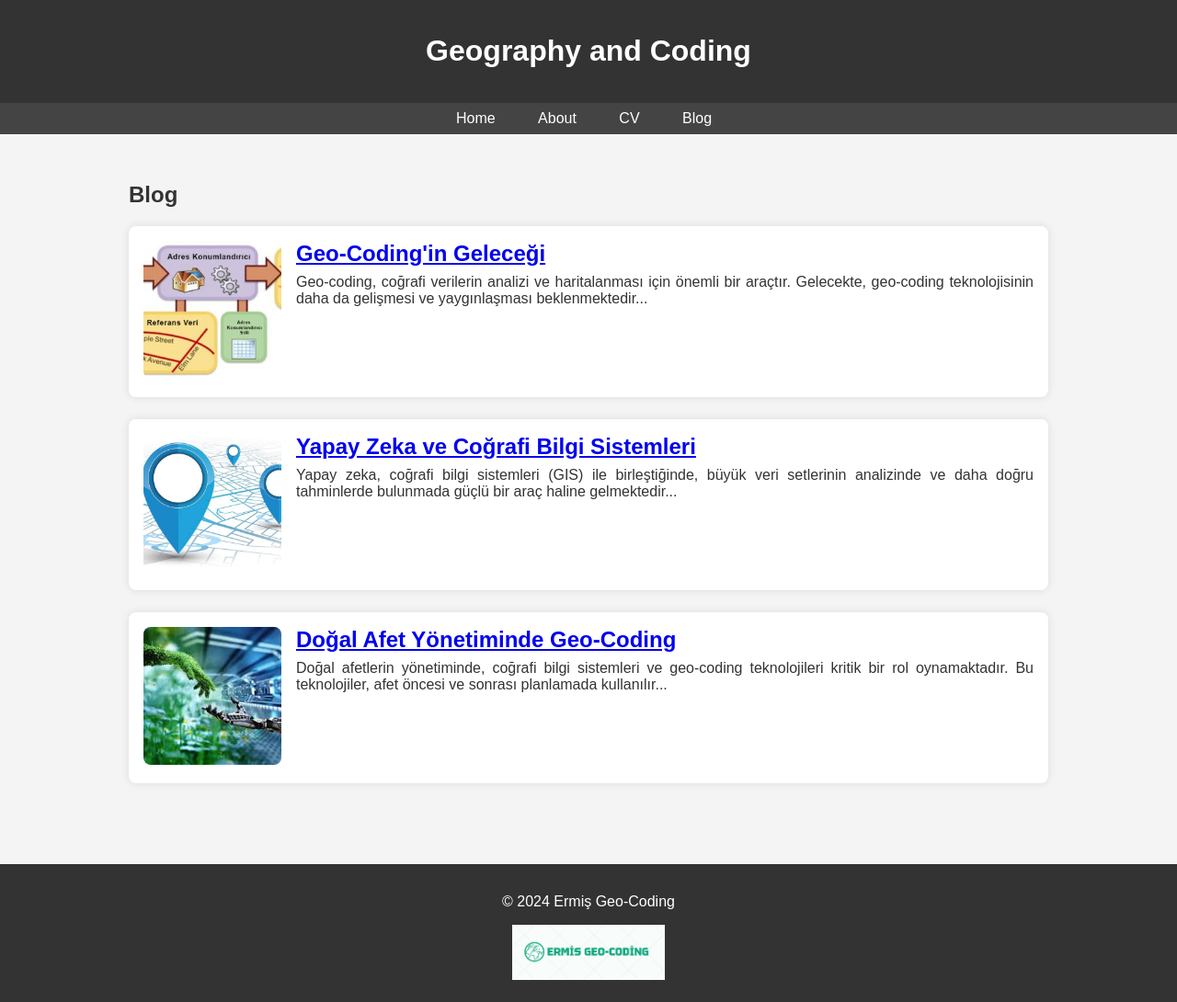
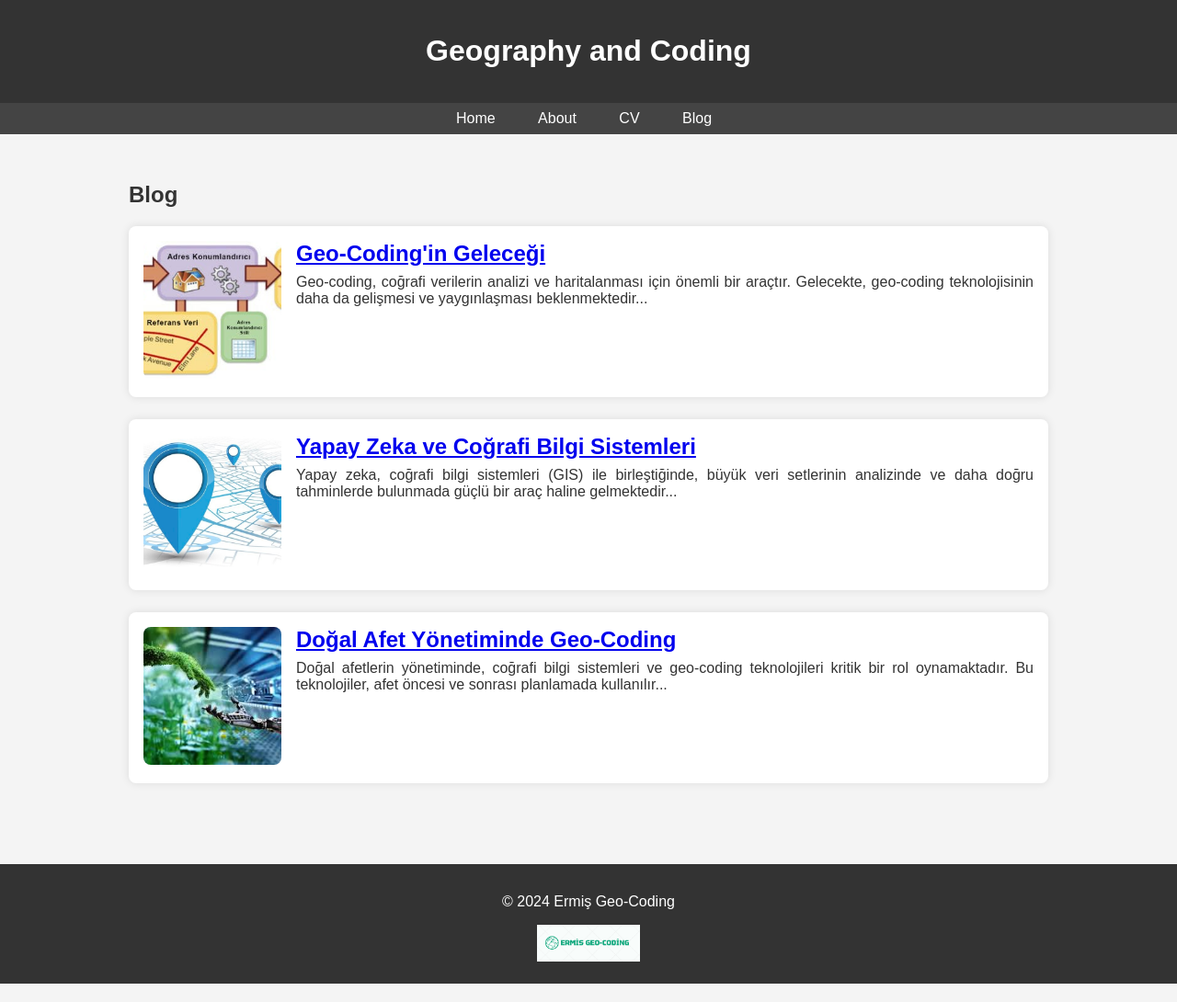
Before and after one commit to ISMAHANN/Ismahan_Website, a plain HTML site: page blog.html in a window 1280 px wide. Shown: the whole page at 92% size. Drawn offline with Linux system fonts and the light colour scheme.

Commit message:
Update blog.html

```diff
--- a/blog.html
+++ b/blog.html
@@ -128,7 +128,7 @@
     </main>
     <footer>
         <p>&copy; 2024 Ermiş Geo-Coding</p>
-        <img src="path_to_your_logo.png" alt="Ermiş Geo-Coding" height="60">
+        <img src="path_to_your_logo.png" alt="Ermiş Geo-Coding" height="40">
     </footer>
 </body>
 </html>
```
